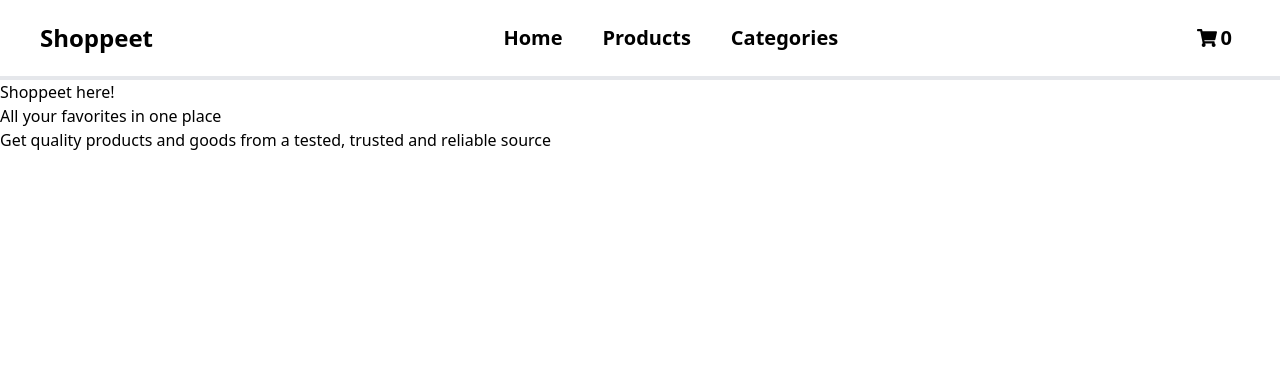
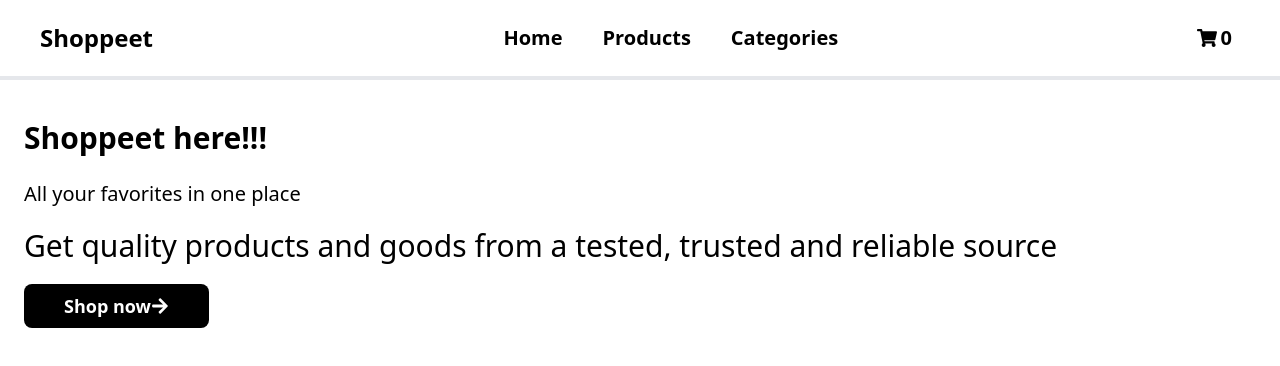
Before and after one commit to Godwin57/Shoppeet, a Next.js app: page / in a window 1280 px wide. Shown: the top 366 px of the page. Built offline with nearby package versions, Linux system fonts and the light colour scheme.

Commit message:
Sorry for not doing atomic commits
Added logic to fetch data.
Addded type for the data to be fetched.
Restructured the json file used as database.
Do a couple of other things

```diff
--- a/src/app/globals.css
+++ b/src/app/globals.css
@@ -1,3 +1,7 @@
 @tailwind base;
 @tailwind components;
 @tailwind utilities;
+
+*{
+    box-sizing: border-box;
+}
--- a/src/app/layout.tsx
+++ b/src/app/layout.tsx
@@ -1,5 +1,5 @@
 import type { Metadata } from 'next'
-import Header from '@/components/header'
+import Header from '@/components/Header'
 import "./globals.css"
 
 export const metadata: Metadata = {
@@ -15,8 +15,8 @@ export default function RootLayout({
   return (
     <html lang="en">
       <body className=''>
-        <Header />
-        <div>{children}</div>
+        <Header/>
+        <div className='mt-10'>{children}</div>
         </body>
     </html>
   )
--- a/src/app/page.tsx
+++ b/src/app/page.tsx
@@ -1,14 +1,22 @@
 import Image from "next/image"
+import Link from "next/link"
+import { FaArrowRight } from "react-icons/fa"
 
 export default function Homepage(){
     return(
-        <div className="">
-            <div>
+        <div className="px-6">
+            <div className="flex flex-col space-y-5">
                 <div>
-                    <h1>Shoppeet <span>here!</span></h1>
-                    <p>All your favorites in one place</p>
+                    <h1 className="text-3xl font-bold mb-6">Shoppeet <span>here!!!</span></h1>
+                    <p className="font-light text-xl">All your favorites in one place</p>
                 </div>
-                <p>Get quality products and goods from a tested, trusted and reliable source</p>
+                <p className="text-3xl">Get quality products and goods from a tested, trusted and reliable source</p>
+                <Link href={'/products'}>
+                    <button className="flex items-center space-y-2 rounded-lg bg-black text-white py-2 px-10 text-lg font-bold
+                        hover:cursor">
+                        Shop now <FaArrowRight />
+                    </button>
+                </Link>
             </div>
 
         {/* <Image /> */}
--- /dev/null
+++ b/src/app/products/loading.tsx
@@ -0,0 +1,10 @@
+function Loading() {
+    return (
+        <div>
+            <h1>Loading...</h1>
+            {/* I will still style this more */}
+        </div>
+    );
+}
+
+export default Loading;
--- /dev/null
+++ b/src/app/products/page.tsx
@@ -0,0 +1,17 @@
+import fetchData from "@/utils/fetchData";
+import {productType} from "@/types/fetchProductsType";
+
+async function ProductPage() {
+    const URL = 'http://localhost:3000/products';
+    const products = await fetchData(URL);
+
+    return (
+        <div>
+            {products.map((product:productType) => (
+                <h2 key={product.id}>{product.title}</h2>
+            ))}
+        </div>
+    );
+}
+
+export default ProductPage;
--- a/src/components/header.tsx
+++ b/src/components/header.tsx
@@ -11,13 +11,13 @@ function Header() {
             </Link>
 
             <ul className="flex space-x-10">
-                <Link href={'#'} className="hover:border-b-4 hover:border-b-black hover:duration-200">
+                <Link href={'/'} className="hover:border-b-4 hover:border-b-black hover:duration-200">
                     Home
                 </Link>
-                <Link href={'#'} className="hover:border-b-4 hover:border-b-black hover:duration-200">
+                <Link href={'/products'} className="hover:border-b-4 hover:border-b-black hover:duration-200">
                     Products
                 </Link>
-                <Link href={'#'} className="hover:border-b-4 hover:border-b-black hover:duration-200">
+                <Link href={'/categories'} className="hover:border-b-4 hover:border-b-black hover:duration-200">
                     Categories
                 </Link>
             </ul>
--- a/src/db.json
+++ b/src/db.json
@@ -1,4 +1,5 @@
-[
+{
+    "products": [
         {
             "category": "men's clothing",
             "description": "Your perfect pack for everyday use and walks in the forest. Stash your laptop (up to 15 inches) in the padded sleeve, your everyday",
@@ -180,3 +181,4 @@
             "title": "DANVOUY Womens T Shirt Casual Cotton Short"
         }
     ]
+}
--- /dev/null
+++ b/src/types/fetchProductsType.ts
@@ -0,0 +1,17 @@
+interface ratingType {
+    rate: number;
+    count: number;
+}
+
+export interface productType {
+    category: string;
+    description: string;
+    id: number;
+    image: string;
+    rating: ratingType;
+    title: string;
+}
+
+export interface productsType{
+    products: productType[];
+}
--- /dev/null
+++ b/src/utils/fetchData.tsx
@@ -0,0 +1,6 @@
+export default async function fetchData (url:string){
+        const res = await fetch(url);
+        const data = await res.json();
+        console.log(data, `Response from ${url}`);
+        return data;
+}
```
Lines whose indentation alone changed are shown as unchanged.
